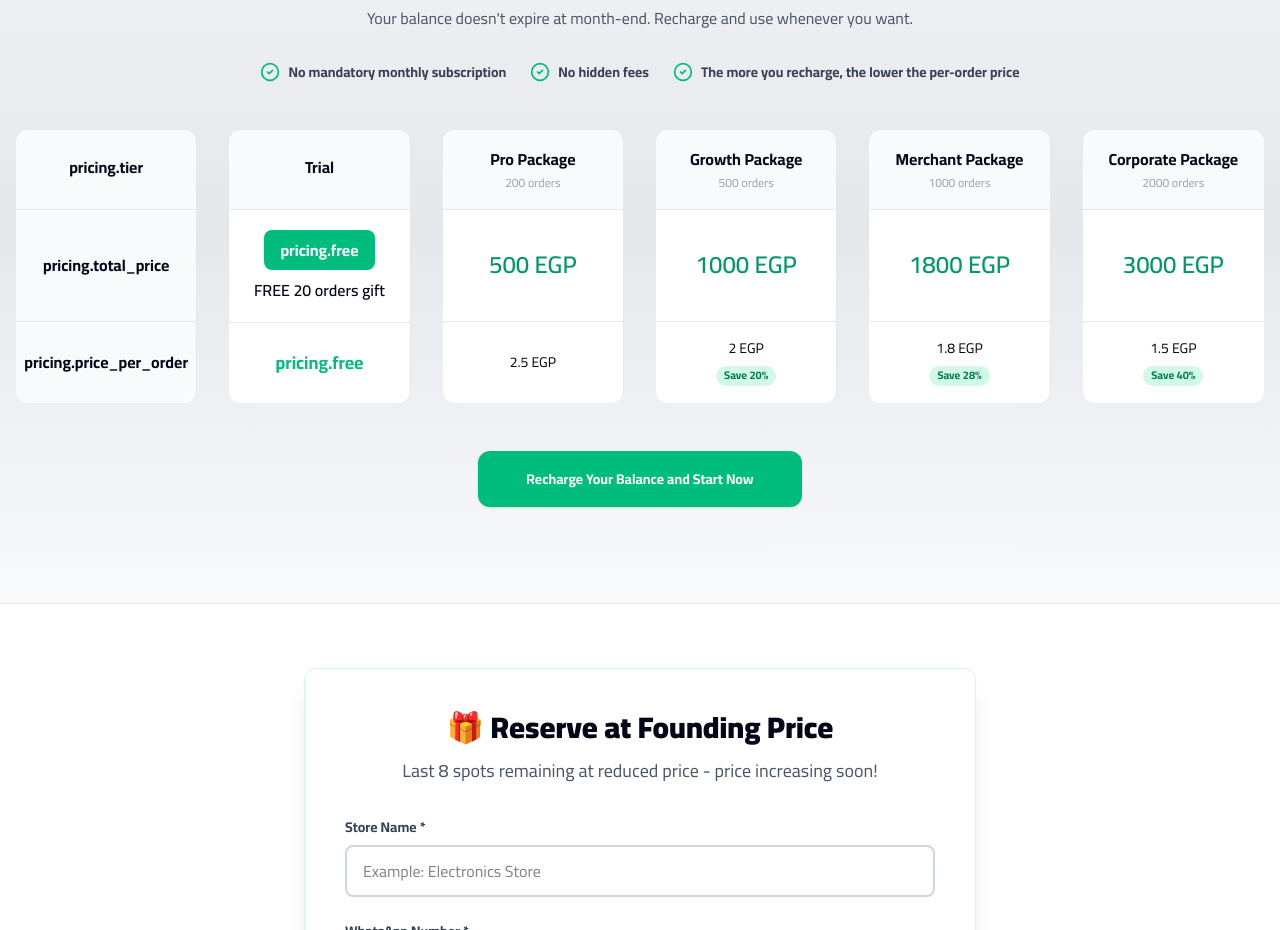
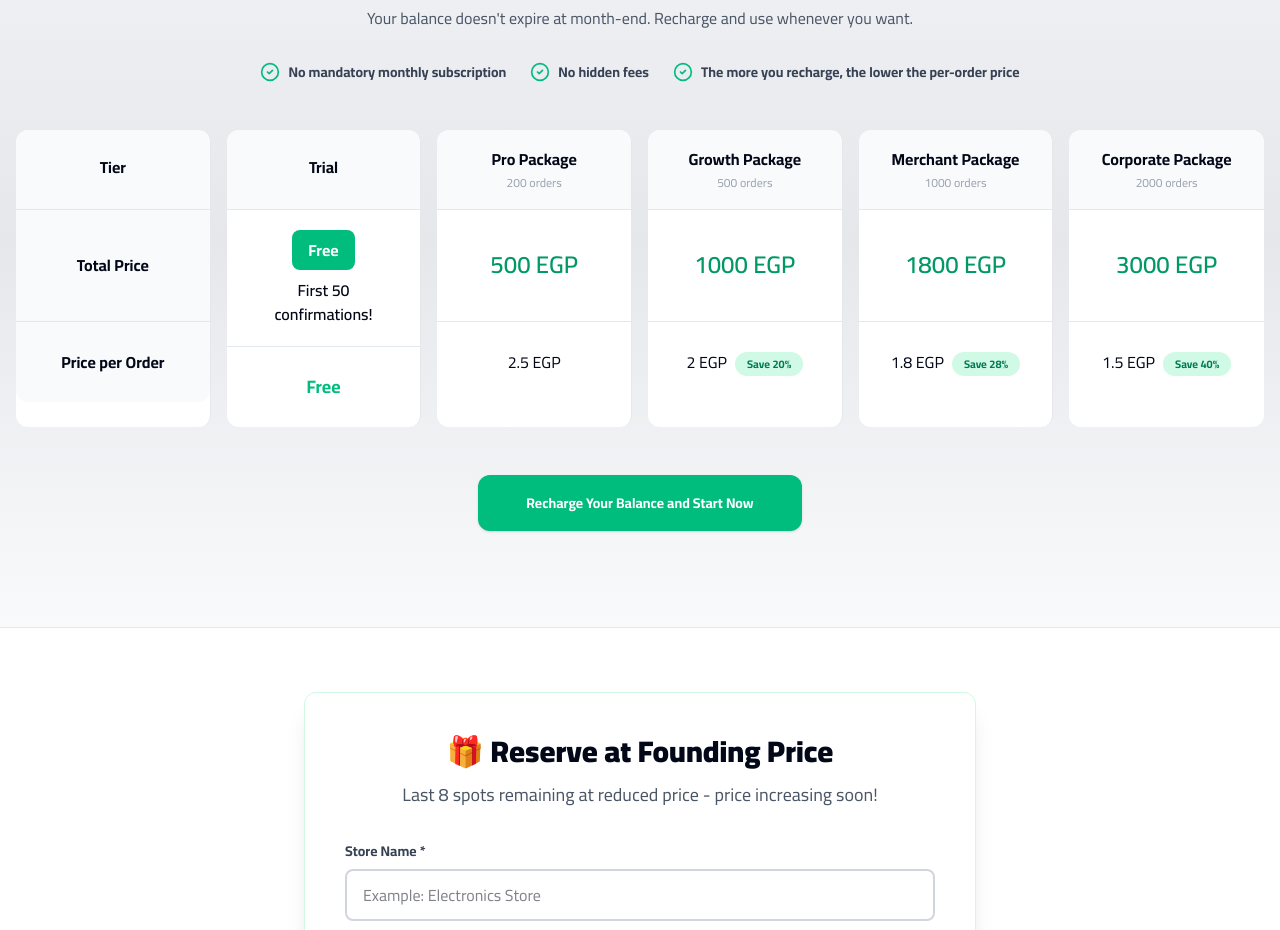
Before and after one commit to AhmedHafez1/post-order, a Next.js app: page /en in a window 1280 px wide. Shown: the part 4900-5830 px from the top of the page. Built offline with nearby package versions, Linux system fonts and the light colour scheme; no server answers.

Commit message:
feat: update pricing component with new free badge messaging and improved layout

```diff
--- a/public/messages/ar.json
+++ b/public/messages/ar.json
@@ -175,7 +175,7 @@
     "check_3": "كل ما تشحن أكتر، سعر الأوردر يقل",
     "orders_label": "طلب",
     "currency": "ج.م",
-    "free_badge": "20 أوردر هدية",
+    "free_badge": "أول 50 تأكيد!",
     "free": "مجاناً",
     "price_per_order": "سعر الأوردر",
     "total_price": "السعر الإجمالي",
--- a/public/messages/en.json
+++ b/public/messages/en.json
@@ -175,7 +175,11 @@
     "check_3": "The more you recharge, the lower the per-order price",
     "orders_label": "orders",
     "currency": "EGP",
-    "free_badge": "FREE 20 orders gift",
+    "free_badge": "First 50 confirmations!",
+    "free": "Free",
+    "price_per_order": "Price per Order",
+    "total_price": "Total Price",
+    "tier": "Tier",
     "saving": "Save",
     "cta_recharge": "Recharge Your Balance and Start Now",
     "tiers": {
--- a/src/components/sections/Pricing.tsx
+++ b/src/components/sections/Pricing.tsx
@@ -30,7 +30,7 @@ export default function Pricing() {
         </div>
 
         {/* Pricing Grid */}
-        <div className="mb-12 grid grid-cols-1 gap-4 divide-x divide-gray-200 overflow-hidden md:grid-cols-6 md:gap-8">
+        <div className="mb-12 grid grid-cols-1 gap-2 divide-x divide-gray-200 overflow-hidden md:grid-cols-6 md:gap-4">
           <div className="flex flex-col rounded-xl border-gray-200 bg-white text-center">
             {/* Tier Name */}
             <div className="flex h-20 justify-center rounded-t-xl border-b bg-slate-100/50 p-3 font-bold md:flex-col md:items-center">
@@ -87,12 +87,12 @@ export default function Pricing() {
                     {t('free')}
                   </span>
                 ) : (
-                  <div className="flex flex-col items-center gap-1 text-sm font-medium">
+                  <div className="text-md flex flex-col items-center gap-1 font-medium md:flex-row md:gap-2">
                     <span>
                       {tier.perOrder} {t('currency')}
                     </span>
                     {tier.saving && (
-                      <span className="mt-1 rounded-full bg-emerald-100 px-2 py-0.5 text-[11px] font-bold text-emerald-700">
+                      <span className="mt-1 rounded-full bg-emerald-100 px-3 py-1 text-[11px] font-bold text-emerald-700">
                         {t('saving')} {tier.saving}%
                       </span>
                     )}
```
